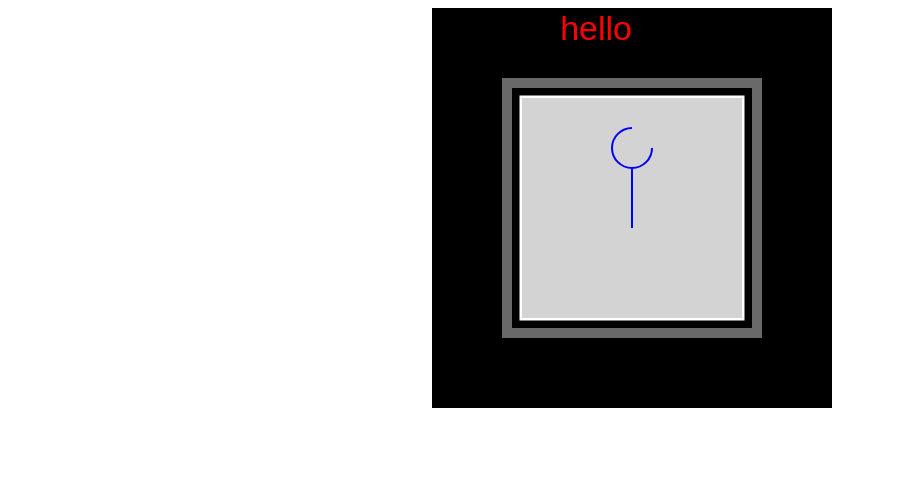
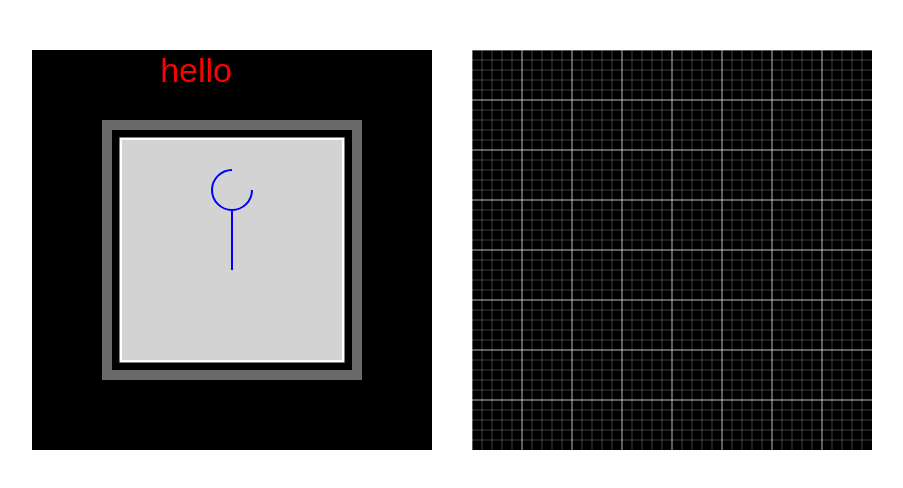
Before and after one commit to Fa3ris/asteroid, a website built with Parcel: page src/index.html in a window 1280 px wide. Shown: the whole page, without its empty margins (8-911 px from the left). Built offline with nearby package versions, Linux system fonts and the light colour scheme.

Commit message:
reorganize files
draw grid

```diff
--- a/src/drawing/draw.ts
+++ b/src/drawing/draw.ts
@@ -1,3 +1,27 @@
+
+export const OFFSET_CANVAS_X: number = 40;
+export const OFFSET_CANVAS_Y: number = 50;
+
+export const CANVAS_W: number = 400;
+export const CANVAS_H: number = 400;
+
+export function createCanvas2DContext(id: string, topLeftX: number, topLeftY: number, w: number = CANVAS_W, h:number = CANVAS_H): CanvasRenderingContext2D{
+
+    const canvas: HTMLCanvasElement = document.createElement("canvas");
+
+    canvas.id = id;
+    canvas.width = w;
+    canvas.height = h;
+    const style = `position: absolute;left: ${topLeftX}px; top: ${topLeftY}px;`
+    canvas.setAttribute("style", style);
+
+    document.body.appendChild(canvas);
+
+    return canvas.getContext("2d") as CanvasRenderingContext2D;
+
+}
+
+
 export function drawRect(
   ctx: CanvasRenderingContext2D,
   x: number,
@@ -30,3 +54,12 @@ export function drawText(ctx: CanvasRenderingContext2D, msg: string, x: number,
     ctx.fillText(msg, x, y);
     ctx.restore();
 }
+
+export enum COLOR {
+    DIM_GREY = "dimgrey",
+    LIGHTGREY = "lightgrey",
+    WHITE = "white",
+    BLACK = "black",
+    RED = "red",
+    GHOST_WHITE = "GhostWhite"
+  }
--- /dev/null
+++ b/src/ex1/index.ts
@@ -0,0 +1,28 @@
+import { COLOR, createCanvas2DContext, drawRect, drawStickFigure, drawText, OFFSET_CANVAS_X, OFFSET_CANVAS_Y } from "../drawing/draw";
+
+const topleftX: number = OFFSET_CANVAS_X;
+const leftPx: number = OFFSET_CANVAS_Y;
+
+const context: CanvasRenderingContext2D = createCanvas2DContext("ex1", topleftX, leftPx)
+
+
+context.strokeStyle = COLOR.DIM_GREY;
+context.lineWidth = 10;
+
+drawRect(context, 75, 75, 250, 250);
+
+context.lineWidth = 5;
+context.strokeStyle = COLOR.WHITE;
+
+drawRect(context, 90, 90, 220, 220);
+
+context.fillStyle = COLOR.LIGHTGREY;
+context.fill();
+
+context.font = "34px Arial";
+context.fillStyle = COLOR.RED;
+context.textAlign = "end";
+
+drawText(context, "hello", 200, 32);
+
+drawStickFigure(context);
--- /dev/null
+++ b/src/grid/indext.ts
@@ -0,0 +1,47 @@
+import { CANVAS_H, CANVAS_W, COLOR, createCanvas2DContext, drawRect, OFFSET_CANVAS_X, OFFSET_CANVAS_Y } from "../drawing/draw";
+
+
+const topleftX: number = OFFSET_CANVAS_X * 2 + CANVAS_W;
+const leftPx: number = OFFSET_CANVAS_Y;
+
+const ctx: CanvasRenderingContext2D = createCanvas2DContext("grid", topleftX, leftPx)
+
+ctx.strokeStyle = COLOR.GHOST_WHITE;
+ctx.lineWidth = .25;
+
+
+for (let x = 0; x < CANVAS_W; x+=10) {
+    ctx.beginPath();
+    ctx.moveTo(x, 0);
+    ctx.lineTo(x, CANVAS_H);
+    ctx.lineWidth = getYLineThickness(x);
+    ctx.stroke();
+}
+
+
+for (let y = 0; y < CANVAS_H; y+=10) {
+    ctx.beginPath();
+    ctx.moveTo(0, y);
+    ctx.lineTo(CANVAS_W, y);
+    ctx.lineWidth = getXLineThickness(y);
+    ctx.stroke();
+
+}
+
+
+function getXLineThickness(y: number): number {
+    return getLineThickness(isMultipleOf(y, 50));
+}
+
+function getYLineThickness(x: number): number {
+    return getLineThickness(isMultipleOf(x, 50));
+}
+
+function getLineThickness(predicate: boolean): number {
+    return predicate ? .75 : .25;
+
+}
+
+function isMultipleOf(candidate: number, multiple: number): boolean {
+    return candidate % multiple == 0;
+}
--- a/src/index.html
+++ b/src/index.html
@@ -3,9 +3,11 @@
     <head>
         <title>Asteroid</title>
         <meta charset="utf-8">
+        <link rel="stylesheet" href="style.scss">
     </head>
     <body>
         <!-- <div id="app"></div> -->
-        <script src="index.ts"></script>
+        <script src="ex1/index.ts"></script>
+        <script src="grid/indext.ts"></script>
     </body>
 </html>
--- a/src/index.ts
+++ /dev/null
@@ -1,50 +0,0 @@
-import { drawRect, drawStickFigure, drawText } from "./drawing/draw";
-import "./style.scss";
-
-console.log("hello world!");
-
-const CANVAS_W = 400;
-const CANVAS_H = 400;
-
-const canvas: HTMLCanvasElement = document.createElement("canvas");
-
-canvas.id = "canvas";
-canvas.width = CANVAS_W;
-canvas.height = CANVAS_H;
-
-document.body.appendChild(canvas);
-
-const context: CanvasRenderingContext2D = canvas.getContext(
-  "2d"
-) as CanvasRenderingContext2D;
-
-enum COLOR {
-
-    DIM_GREY = "dimgrey",
-    LIGHTGREY = "lightgrey",
-    WHITE = "white",
-    BLACK = "black",
-    RED = "red"
-
-}
-
-context.strokeStyle = COLOR.DIM_GREY;
-context.lineWidth = 10;
-
-drawRect(context, 75, 75, 250, 250);
-
-context.lineWidth = 5;
-context.strokeStyle = COLOR.WHITE;
-
-drawRect(context, 90, 90, 220, 220);
-
-context.fillStyle = COLOR.LIGHTGREY;
-context.fill();
-
-context.font = "34px Arial";
-context.fillStyle = COLOR.RED;
-context.textAlign = "end";
-
-drawText(context, "hello", 200, 32);
-
-drawStickFigure(context);
--- a/src/style.scss
+++ b/src/style.scss
@@ -1,7 +1,7 @@
 $canvas-bg: black;
 
 body {
-    text-align: center;
+    // text-align: center;
 }
 
 canvas {
```
